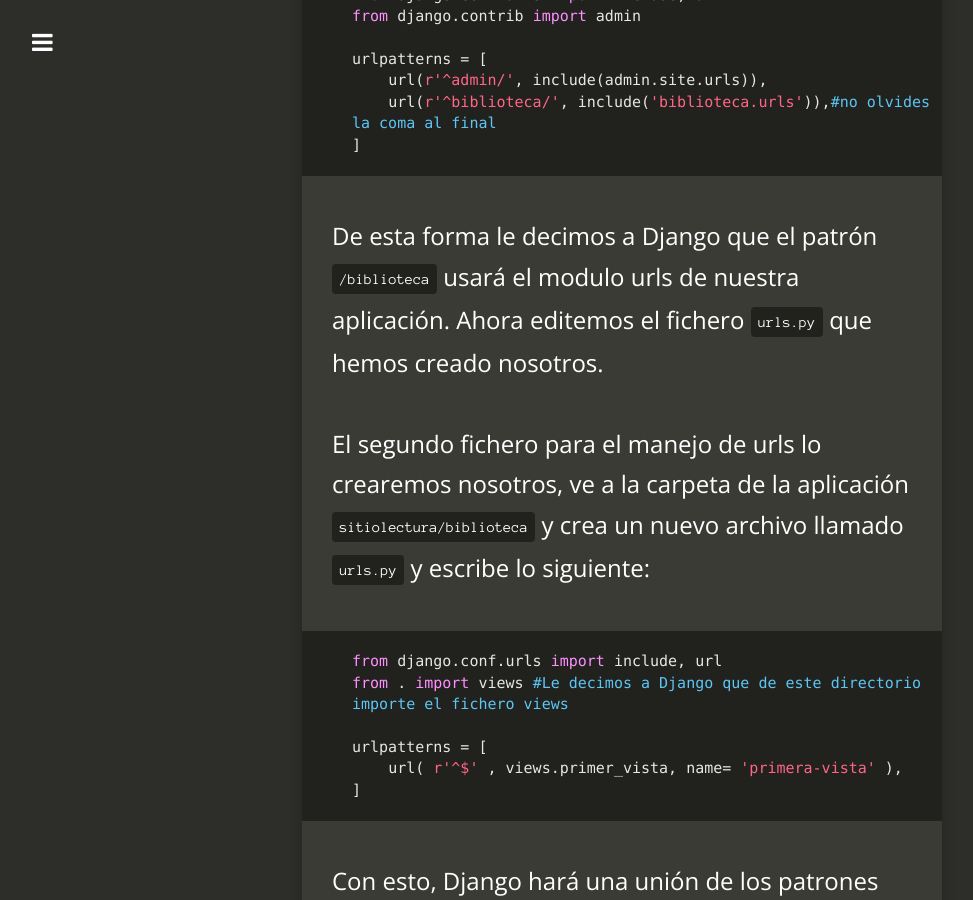
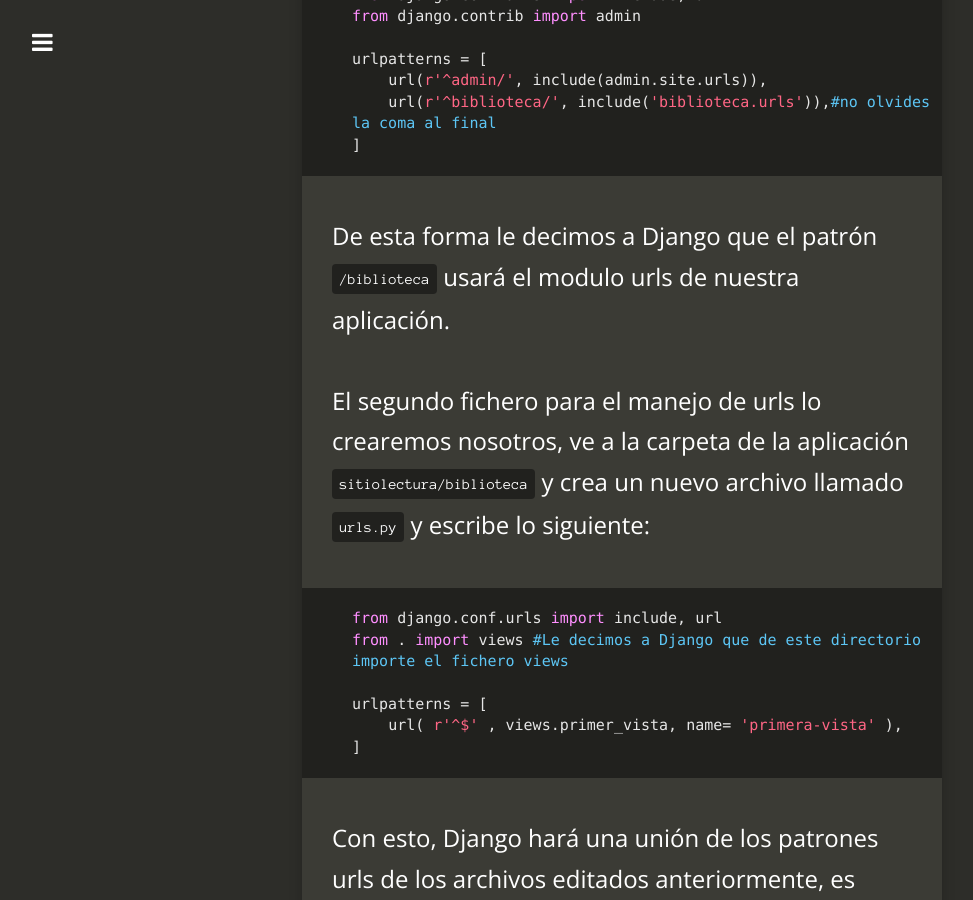
Before and after one commit to CarMoreno/carmoreno.github.io, a Jekyll site: the page built from _posts/2015-09-12-App-Django.18-Parte4.md, in a window 1280 px wide and 900 px high, scrolled down 5501 px. Shown: the whole window, without its empty margins (18-991 px from the left). Built offline with Jekyll 4.4.1, drawn with Linux system fonts in a browser that asks for light colours; nearby versions of some CDN libraries; comment, search, counter and statistics services are not loaded.

Commit message:
Update 2015-09-12-App-Django.18-Parte4.md

```diff
--- a/_posts/2015-09-12-App-Django.18-Parte4.md
+++ b/_posts/2015-09-12-App-Django.18-Parte4.md
@@ -71,7 +71,7 @@
 ]
 {% endhighlight %}
 
-De esta forma le decimos a Django que el patrón `/biblioteca` usará el modulo urls de nuestra aplicación. Ahora editemos el fichero `urls.py` que hemos creado nosotros.
+De esta forma le decimos a Django que el patrón `/biblioteca` usará el modulo urls de nuestra aplicación.
 
 El segundo fichero para el manejo de urls lo crearemos nosotros, ve a la carpeta de la aplicación `sitiolectura/biblioteca` y crea un nuevo archivo llamado `urls.py` y escribe lo siguiente:
 
```
